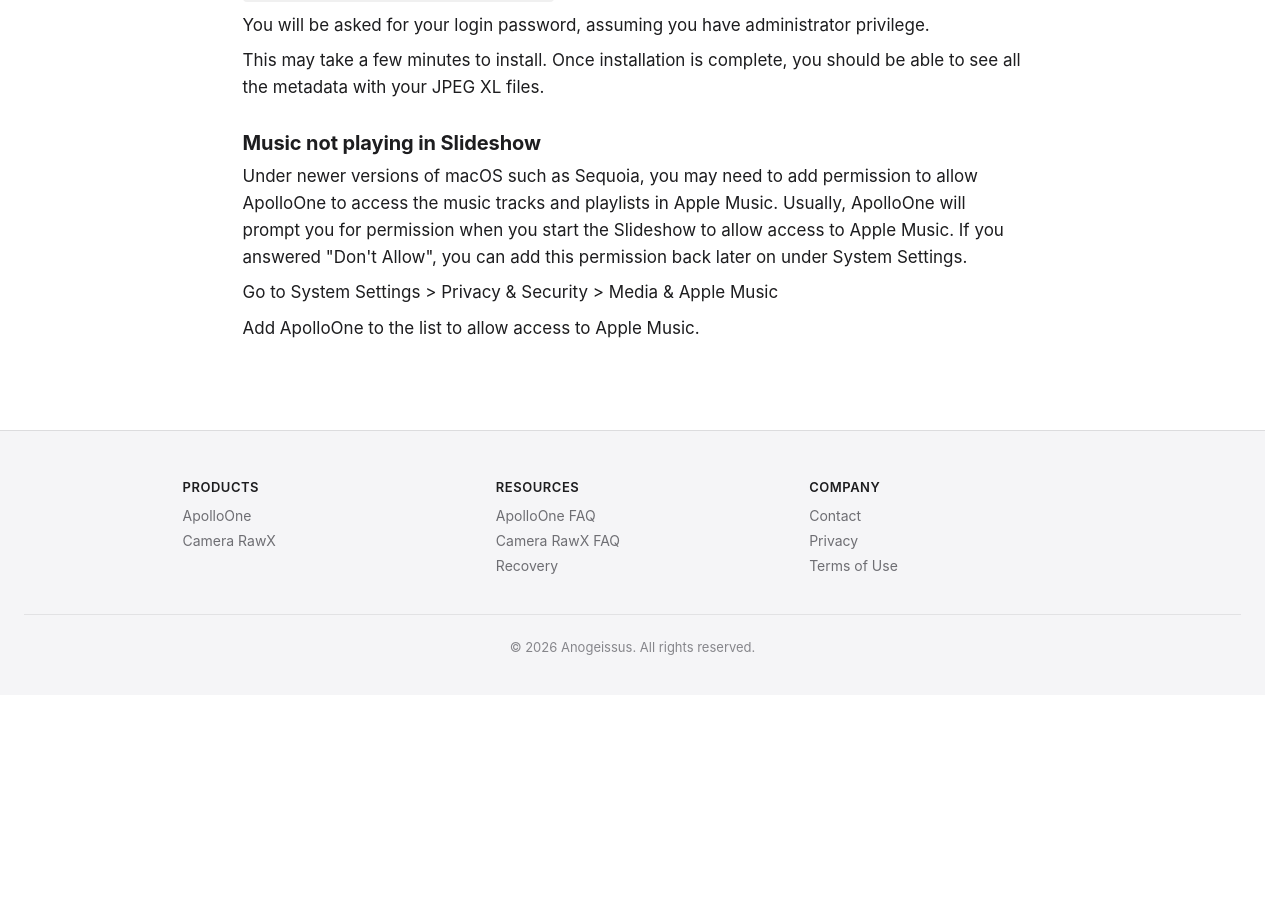
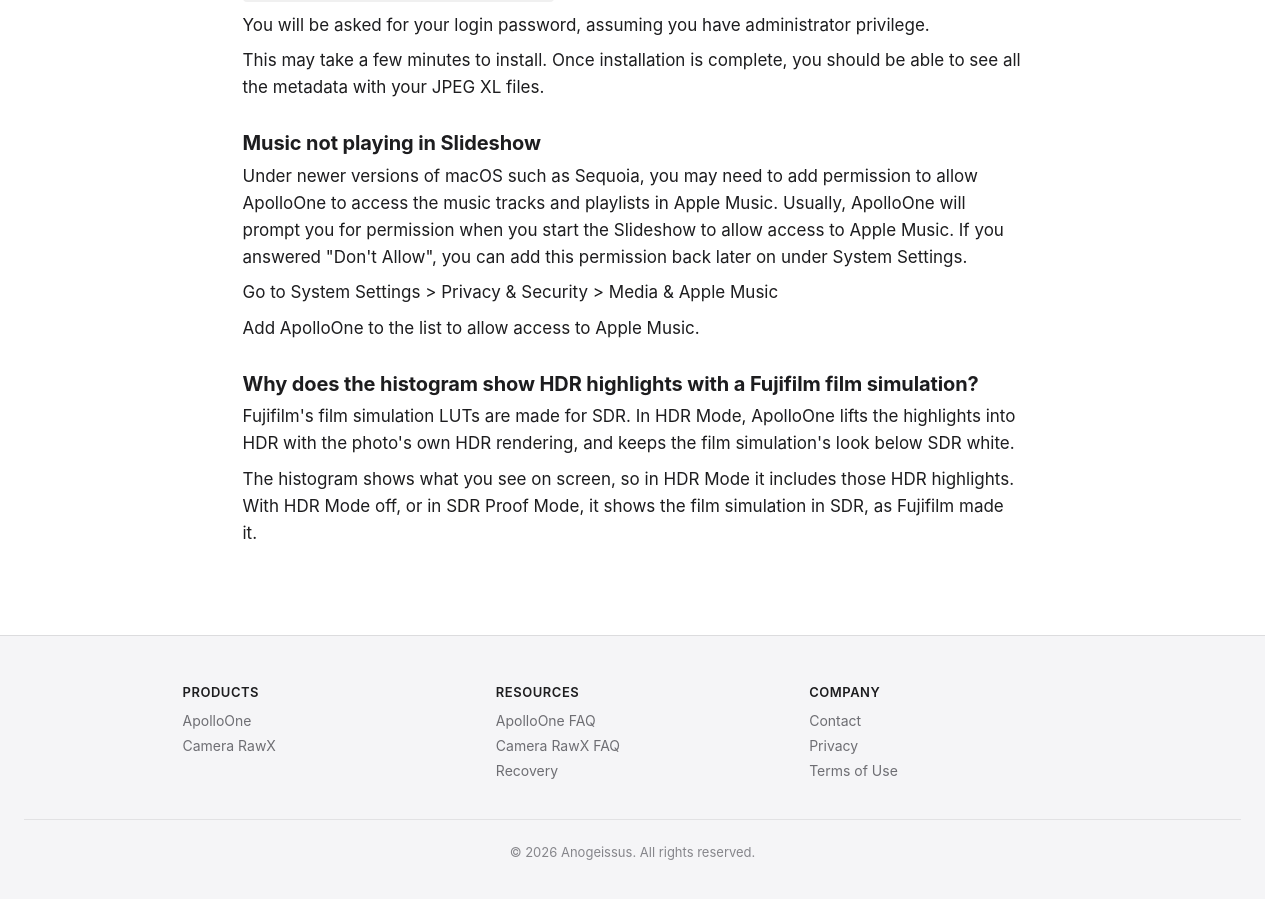
Before and after one commit to anogeissus/anogeissus.com, a Jekyll site: the page apolloone-faq.html, which Jekyll copies as it is, in a window 1280 px wide and 900 px high, scrolled down 5783 px. Built offline with Jekyll 4.4.1, drawn with Linux system fonts in a browser that asks for light colours; some web fonts are replaced; before the commit the page ends 6478 px from its top, so only the background shows below that.

Commit message:
apolloone-free-luts.html: "ApolloOne comes with 17 LUTs to start with … 12 of them are by PictureFX by Marc" (was 20 / 18): ApolloOne Build 6175 drops Ethereal Pink, Ethereal Purple and Faux Infrared (Albert msg 40072). apolloone-faq.html: new entry #film-sim-histogram "Why does the histogram show HDR highlights with a Fujifilm film simulation?" (msg 40072 "Yes, pls add these to FAQ"; msg 40082 "Sure push the web page and FAQ").

```diff
--- a/apolloone-faq.html
+++ b/apolloone-faq.html
@@ -321,6 +321,10 @@
         <p>Under newer versions of macOS such as Sequoia, you may need to add permission to allow ApolloOne to access the music tracks and playlists in Apple Music. Usually, ApolloOne will prompt you for permission when you start the Slideshow to allow access to Apple Music. If you answered "Don't Allow", you can add this permission back later on under System Settings.</p>
         <p>Go to System Settings > Privacy & Security > Media & Apple Music</p>
         <p>Add ApolloOne to the list to allow access to Apple Music.</p>
+
+        <h2 id="film-sim-histogram" style="scroll-margin-top: 60px">Why does the histogram show HDR highlights with a Fujifilm film simulation?</h2>
+        <p>Fujifilm's film simulation LUTs are made for SDR. In HDR Mode, ApolloOne lifts the highlights into HDR with the photo's own HDR rendering, and keeps the film simulation's look below SDR white.</p>
+        <p>The histogram shows what you see on screen, so in HDR Mode it includes those HDR highlights. With HDR Mode off, or in SDR Proof Mode, it shows the film simulation in SDR, as Fujifilm made it.</p>
     </div>
 </section>
 
--- a/apolloone-free-luts.html
+++ b/apolloone-free-luts.html
@@ -137,7 +137,7 @@
         <p>ApolloOne copies only the .cube files and leaves the rest of the download alone. When a pack has one version for Log footage and one for Rec.709 or "standard", use the Rec.709 one. Your photos are not Log.</p>
 
         <h2>Included with ApolloOne</h2>
-        <p>ApolloOne comes with 20 LUTs to start with, in the Starter category: film looks, black and white, infrared and more. 18 of them are by <a href="https://marcrphoto.wordpress.com" target="_blank" rel="noopener">PictureFX by Marc</a>.</p>
+        <p>ApolloOne comes with 17 LUTs to start with, in the Starter category: film looks, black and white, infrared and more. 12 of them are by <a href="https://marcrphoto.wordpress.com" target="_blank" rel="noopener">PictureFX by Marc</a>.</p>
 
         <h2>Where else to get them</h2>
         <p class="lut-stamp">Links checked October 2026.</p>
```
